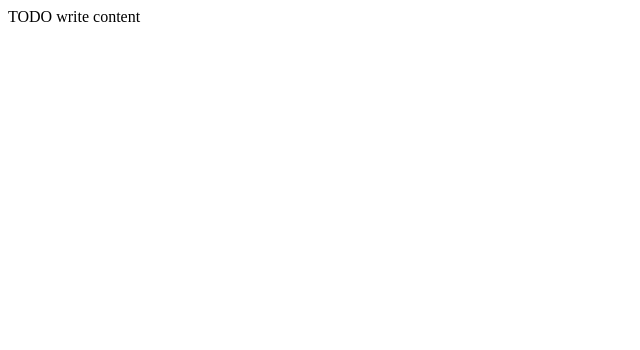
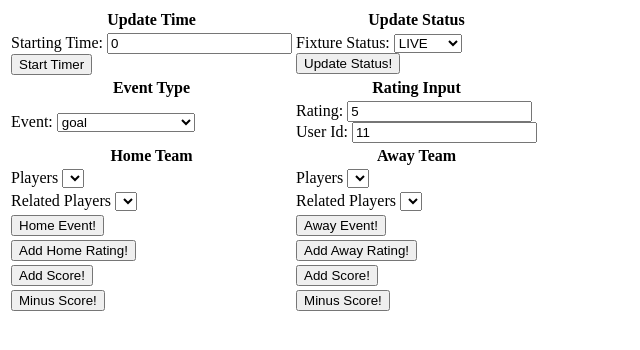
Before and after one commit to Jacob-Skerritt/In-Game-Ratings-Manaul-Data-Entry-Application, a plain HTML site: page public_html/index.html in a window 1280 px wide. Shown: the whole page, without its empty margins (0-640 px from the left). Drawn offline with Linux system fonts and the light colour scheme.

Commit message:
Setup of the main table used for data input

```diff
--- a/public_html/index.html
+++ b/public_html/index.html
@@ -11,6 +11,152 @@ and open the template in the editor.
         <meta name="viewport" content="width=device-width, initial-scale=1.0">
     </head>
     <body>
-        <div>TODO write content</div>
+        <table  id="main_table">
+                        <tr>
+                            <th>
+                                Update Time
+                            </th>
+
+                            <th>
+                                Update Status
+                            </th>
+
+
+                        </tr>
+                        <tr>
+                            <td>
+
+                            <label for="time">Starting Time:</label>
+                            <input type="text" id="time" name="time" value="0"><br>
+                            <button type="button" name="timer" onclick="">Start Timer</button><br/>
+
+                            <td>
+                                <label >Fixture Status:</label>
+                                <select id="status" size="1">
+                                    <option value="1">LIVE</option>
+                                    <option value="2">FT</option>
+                                    <option value="3">HT</option>
+                                    <option value="4">POSTP</option>
+                                </select><br/>
+                                <button type="button" name="status_button" onclick="">Update Status!</button><br/>
+                            </td>
+
+                        </tr>
+
+                        <tr>
+                            <th>
+                                Event Type
+                            </th>
+
+                            <th>
+                                Rating Input
+                            </th>
+
+
+                        </tr>
+
+                        <tr>
+                            <td>
+                                <label >Event:</label>
+                                <select id="event" size="1">
+                                    <option value="1">goal</option>
+                                    <option value="2">substitution</option>
+                                    <option value="3">yellowcard</option>
+                                    <option value="4">redcard</option>
+                                    <option value="5">penalty</option>
+                                    <option value="6">missed_penalty</option>
+                                    <option value="7">own-goal</option>
+                                    <option value="8">yellowred</option>
+                                    <option value="9">pen_shootout_miss</option>
+                                    <option value="10">pen_shootout_goal</option>
+                                </select><br/>
+
+                            </td>
+
+                            <td>
+                                <label for="rating">Rating:</label>
+                                <input type="text" id="rating"  value="5"><br>
+                                <label for="user">User Id:</label>
+                                <input type="text" id="user"  value="11"><br>
+                            </td>
+
+
+                        </tr>
+                        <tr>
+                            <th>
+                               Home Team
+                            </th>
+
+                            <th>
+                                Away Team
+                            </th>
+                        </tr>
+                        <tr>
+                            <td>
+                                <label>Players</label>
+                                <select class="players1" ></select>
+                            </td>
+
+                            <td>
+                                <label>Players</label>
+                                <select class="players2"></select>
+                            </td>
+
+                        </tr>
+
+                        <tr>
+                            <td>
+                                <label>Related Players</label>
+                                <select class="players1"></select>
+                            </td>
+
+                            <td>
+                                <label>Related Players</label>
+                                <select class="players2"></select><br/>
+                            </td>
+
+                        </tr>
+
+                        <tr>
+                            <td>
+                                <button type="button" name="status_button" onclick="">Home Event!</button>
+                            </td>
+
+                            <td>
+                                <button type="button" name="status_button" onclick=""> Away Event!</button>
+                            </td>
+                        </tr>
+
+                        <tr>
+                            <td>
+                                <button type="button" name="fixutre_id_button" onclick="">Add Home Rating!</button>
+                            </td>
+
+                            <td>
+                                <button type="button" name="fixutre_id_button" onclick="">Add Away Rating!</button>
+                            </td>
+
+                        </tr>
+
+                        <tr>
+                            <td>
+                                <button type="button" name="fixutre_id_button" onclick="">Add Score!</button>
+
+                            </td>
+
+                            <td>
+                                <button type="button" name="fixutre_id_button" onclick="">Add Score!</button>
+                            </td>
+                        </tr>
+                        <tr>
+                            <td>
+                                <button type="button" name="fixutre_id_button" onclick="">Minus Score!</button>
+                            </td>
+
+                            <td>
+                                <button type="button" name="fixutre_id_button" onclick="">Minus Score!</button>
+                            </td>
+                        </tr>
+                      </table>
     </body>
 </html>
```
